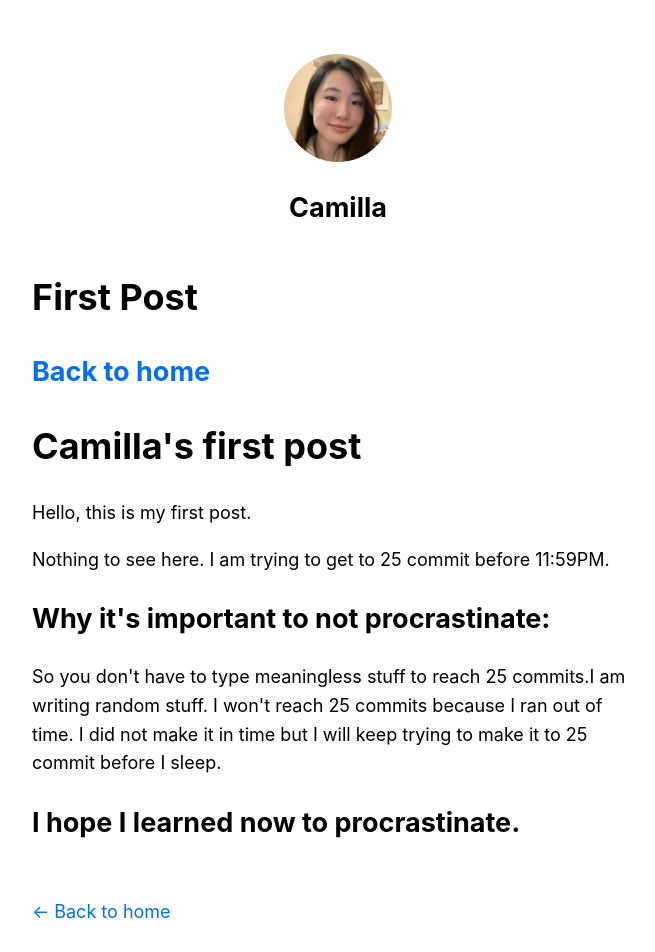
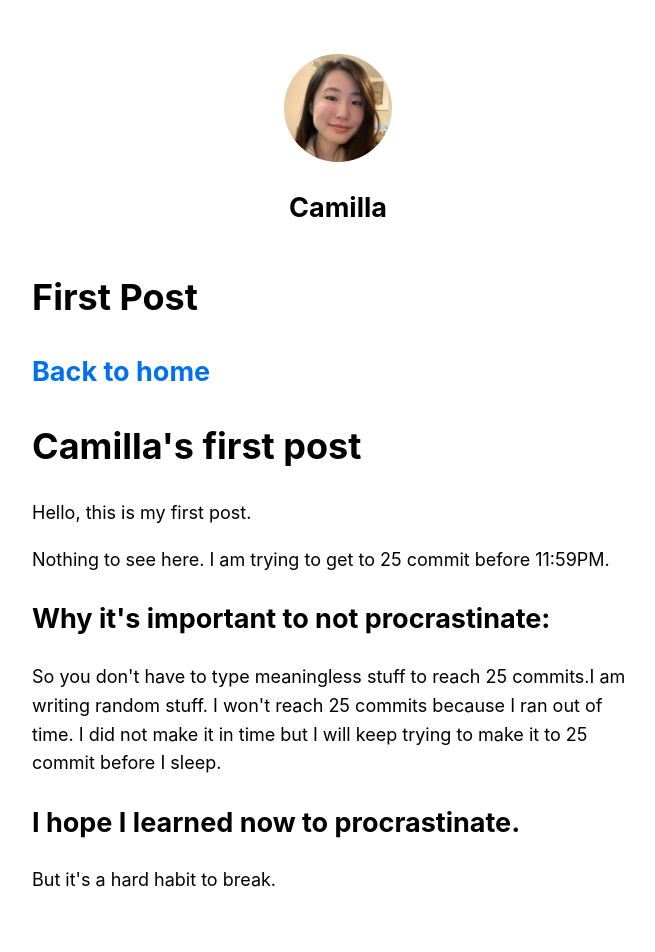
Before and after one commit to louisgv/art, a Next.js app: page /posts/first-post in a window 1280 px wide. Shown: the top 952 px of the page, without its empty margins (302-957 px from the left). Built offline with nearby package versions, Linux system fonts and the light colour scheme.

Commit message:
created and added content to paragraph

```diff
--- a/pages/posts/first-post.js
+++ b/pages/posts/first-post.js
@@ -35,6 +35,9 @@ export default function FirstPost() {
       <h2>
         I hope I learned now to procrastinate.
       </h2>
+      <p>
+        But it's a hard habit to break.
+      </p>
     </Layout>
   )
 }
```
